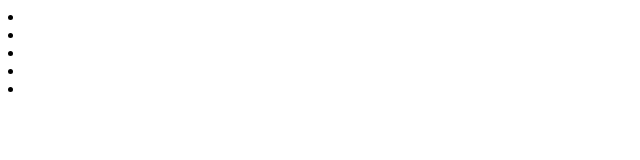
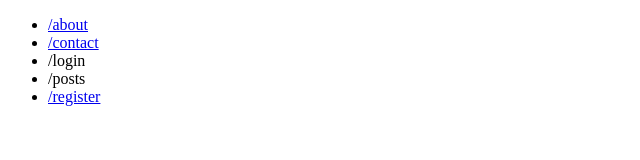
Before and after one commit to Erimatone/blog-Eric-Leonel, a plain HTML site: page index.html in a window 1280 px wide. Shown: the whole page, without its empty margins (0-640 px from the left). Drawn offline with Linux system fonts and the light colour scheme.

Commit message:
Update index.html

```diff
--- a/index.html
+++ b/index.html
@@ -10,10 +10,17 @@
 
     </head>
     <body>
-        <li><a href="./about.html"></a></li>
-        <li><a href="./contact.html"></a></li>
-        <li><a href="./login.html"></a></li>
-        <li><a href="./posts.html"></a></li>
-        <li><a href="./register.html"></a></li>
+        <nav>
+            <ul>
+                <li><a href="./about.html">/about</a></li>
+                <li><a href="./contact.html">/contact</a></li>
+                <li><a href="./login.html"></a>/login</li>
+                <li><a href="./posts.html"></a>/posts</li>
+                <li><a href="./register.html">/register</a></li>
+            </ul>
+
+         </nav>
+
+
     </body>
 </html>
```
